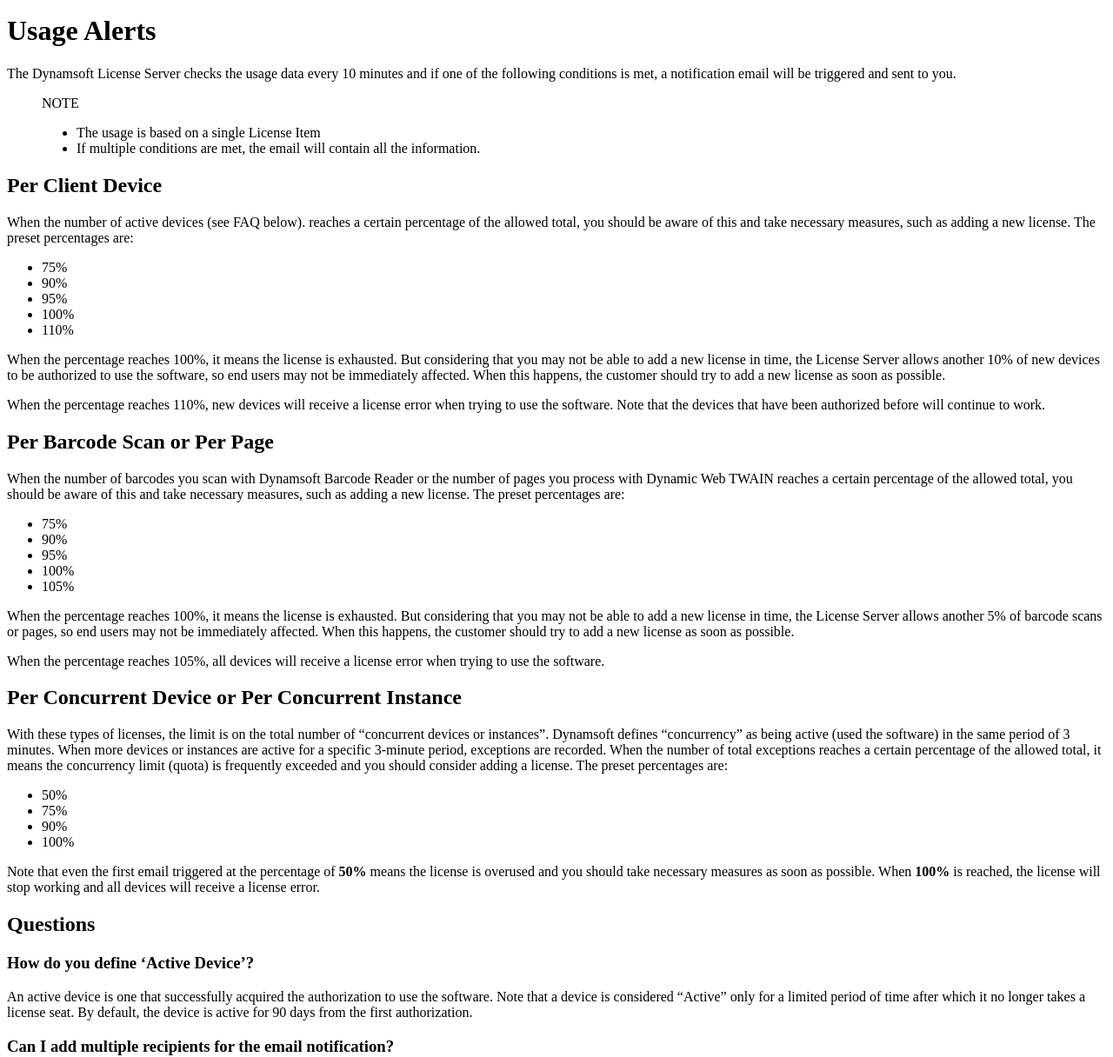
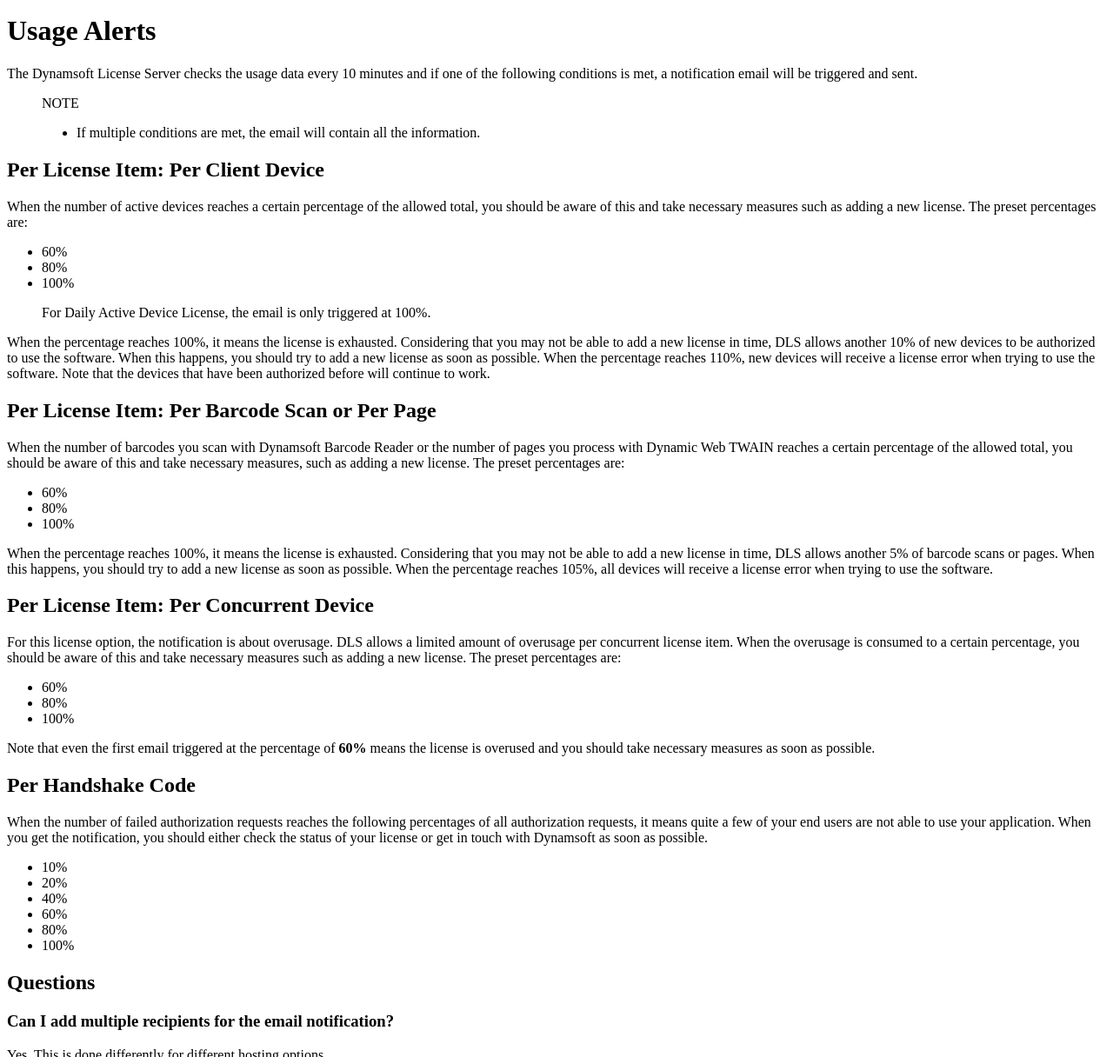
Before and after one commit to dynamsoft-docs/license-server-docs, a Jekyll site: the page built from common/usageAlerts.md, in a window 1280 px wide and 1400 px high, scrolled down 391 px, cut to the strip 184-1400 px from the top of the window. Shown: the whole strip at 87% size. Built offline with Jekyll 4.4.1, drawn with Linux system fonts in a browser that asks for light colours; some of the changed text lies outside the part shown.

Commit message:
finished stats, alerts pages

```diff
--- a/common/usageAlerts.md
+++ b/common/usageAlerts.md
@@ -9,71 +9,70 @@
 
 # Usage Alerts
 
-The Dynamsoft License Server checks the usage data every 10 minutes and if one of the following conditions is met, a notification email will be triggered and sent to you.
+The Dynamsoft License Server checks the usage data every 10 minutes and if one of the following conditions is met, a notification email will be triggered and sent.
 
 > NOTE
 >
-> * The usage is based on a single License Item
 > * If multiple conditions are met, the email will contain all the information.
 
-## Per Client Device
+## Per License Item: Per Client Device
 
-When the number of active devices (see FAQ below). reaches a certain percentage of the allowed total, you should be aware of this and take necessary measures, such as adding a new license. The preset percentages are:
+When the number of active devices reaches a certain percentage of the allowed total, you should be aware of this and take necessary measures such as adding a new license. The preset percentages are:
 
-* 75%
-* 90%
-* 95%
+* 60%
+* 80%
 * 100%
-* 110%
 
-When the percentage reaches 100%, it means the license is exhausted. But considering that you may not be able to add a new license in time, the License Server allows another 10% of new devices to be authorized to use the software, so end users may not be immediately affected. When this happens, the customer should try to add a new license as soon as possible.
+> For Daily Active Device License, the email is only triggered at 100%.
 
-When the percentage reaches 110%, new devices will receive a license error when trying to use the software. Note that the devices that have been authorized before will continue to work.
+When the percentage reaches 100%, it means the license is exhausted. Considering that you may not be able to add a new license in time, DLS allows another 10% of new devices to be authorized to use the software. When this happens, you should try to add a new license as soon as possible. When the percentage reaches 110%, new devices will receive a license error when trying to use the software. Note that the devices that have been authorized before will continue to work.
 
-## Per Barcode Scan or Per Page
+## Per License Item: Per Barcode Scan or Per Page
 
 When the number of barcodes you scan with Dynamsoft Barcode Reader or the number of pages you process with Dynamic Web TWAIN reaches a certain percentage of the allowed total, you should be aware of this and take necessary measures, such as adding a new license. The preset percentages are:
 
-* 75%
-* 90%
-* 95%
-* 100%
-* 105%
-
-When the percentage reaches 100%, it means the license is exhausted. But considering that you may not be able to add a new license in time, the License Server allows another 5% of barcode scans or pages, so end users may not be immediately affected. When this happens, the customer should try to add a new license as soon as possible.
-
-When the percentage reaches 105%, all devices will receive a license error when trying to use the software.
-
-## Per Concurrent Device or Per Concurrent Instance
-
-With these types of licenses, the limit is on the total number of "concurrent devices or instances". Dynamsoft defines "concurrency" as being active (used the software) in the same period of 3 minutes. When more devices or instances are active for a specific 3-minute period, exceptions are recorded. When the number of total exceptions reaches a certain percentage of the allowed total, it means the concurrency limit (quota) is frequently exceeded and you should consider adding a license. The preset percentages are:
-
-* 50%
-* 75%
-* 90%
+* 60%
+* 80%
 * 100%
 
-Note that even the first email triggered at the percentage of **50%** means the license is overused and you should take necessary measures as soon as possible. When **100%** is reached, the license will stop working and all devices will receive a license error.
+When the percentage reaches 100%, it means the license is exhausted. Considering that you may not be able to add a new license in time, DLS allows another 5% of barcode scans or pages. When this happens, you should try to add a new license as soon as possible. When the percentage reaches 105%, all devices will receive a license error when trying to use the software.
+
+## Per License Item: Per Concurrent Device
+
+For this license option, the notification is about overusage. DLS allows a limited amount of overusage per concurrent license item. When the overusage is consumed to a certain percentage, you should be aware of this and take necessary measures such as adding a new license. The preset percentages are:
+
+* 60%
+* 80%
+* 100%
+
+Note that even the first email triggered at the percentage of **60%** means the license is overused and you should take necessary measures as soon as possible.
+
+## Per Handshake Code
+
+When the number of failed authorization requests reaches the following percentages of all authorization requests, it means quite a few of your end users are not able to use your application. When you get the notification, you should either check the status of your license or get in touch with Dynamsoft as soon as possible.
+
+* 10%
+* 20%
+* 40%
+* 60%
+* 80%
+* 100%
 
 ## Questions
-
-### How do you define 'Active Device'?
-
-An active device is one that successfully acquired the authorization to use the software. Note that a device is considered "Active" only for a limited period of time after which it no longer takes a license seat. By default, the device is active for 90 days from the first authorization.
 
 ### Can I add multiple recipients for the email notification?
 
 Yes. This is done differently for different hosting options.
 
-For Self-hosting DLS, simply use a semicolon to separate different emails in the DLS management portal
-
-![Configure recipients for notification on Self hosting]({{site.assets}}imgs/usagealerts-001.png)
-
-For Dynamsoft-hosting DLS, email notifications are sent to all contacts configured for a specific order. You can check the contacts or add more in the customer portl
+When using Dynamsoft's DLS, email notifications are sent to all contacts configured for a specific order. You can check the contacts or add more in the customer portl
 
 ![Configure recipients for notification on DS hosting1]({{site.assets}}imgs/usagealerts-002.png)
 
 ![Configure recipients for notification on DS hosting2]({{site.assets}}imgs/usagealerts-003.png)
+
+If you host your own DLS, simply use a semicolon to separate different emails in the DLS management portal
+
+![Configure recipients for notification on Self hosting]({{site.assets}}imgs/usagealerts-001.png)
 
 ### When do I receive the notifications?
 
```
Also changed, not shown: about/activate.md (+2 -2 lines), common/statistics.md (+1 -1 lines).
